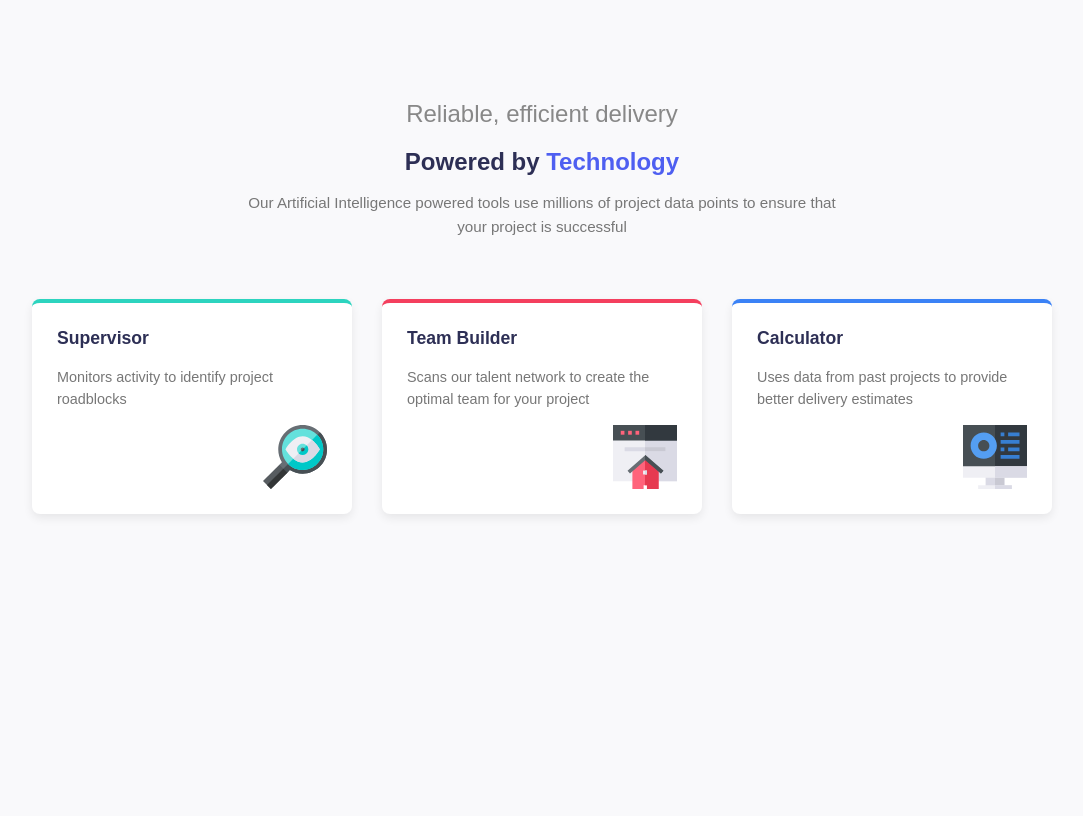
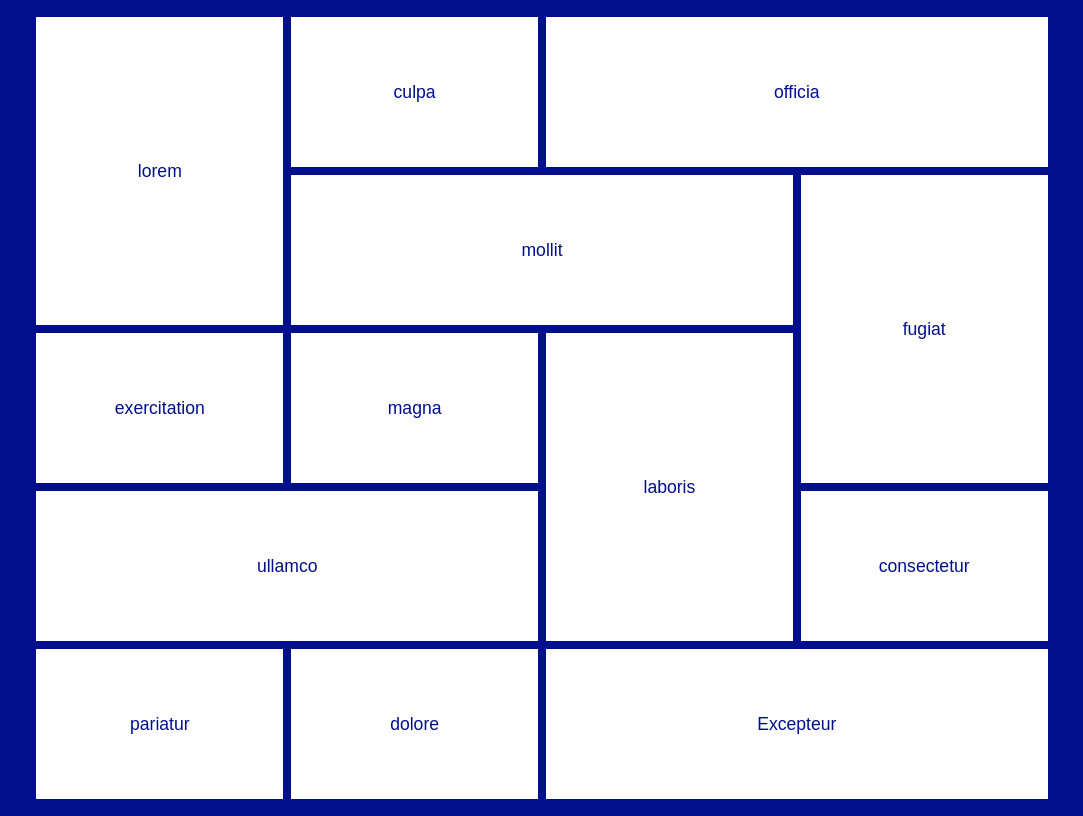
Before and after one commit to nodooo/clasroom-exercises, a plain HTML site: page index.html in a window 1280 px wide. Shown: the whole page, without its empty margins (98-1181 px from the left). Drawn offline with Linux system fonts and the light colour scheme.

Commit message:
exercise 10

```diff
--- a/css/style.css
+++ b/css/style.css
@@ -1,90 +1,93 @@
 body {
-    font-family: "Poppins", sans-serif;
-    background-color: #f9f9fb;
-    margin: 0;
-    padding: 0;
-    color: #333;
+    background: #00108c;
+    display: flex;
+    justify-content: center;
+    align-items: center;
+    min-height: 100vh;
 }
 
-.technology-section {
-    text-align: center;
-    padding: 80px 20px;
+.grid-container {
+    display: grid;
+    grid-template-columns: repeat(4, 1fr);
+    grid-template-rows: repeat(5, 150px);
+    gap: 8px;
+    background: #00108c;
+    width: 80%;
+    max-width: 1200px;
 }
 
-h2 {
-    font-weight: 400;
-    color: #888;
-    margin-bottom: 10px;
+.item {
+    background: white;
+    color: #00108c;
+    font-family: Arial, sans-serif;
+    font-size: 1.1rem;
+    display: flex;
+    align-items: center;
+    justify-content: center;
+    text-align: center;
 }
 
-h1 {
-    font-weight: 600;
-    color: #2d2f55;
-    margin-bottom: 15px;
+.lorem {
+    grid-column: 1 / 2;
+    grid-row: 1 / 3;
 }
 
-h1 span {
-    color: #4e5ff1;
+.culpa {
+    grid-column: 2 / 3;
+    grid-row: 1 / 2;
 }
 
-.subtitle {
-    color: #777;
-    max-width: 600px;
-    margin: 0 auto 60px;
-    font-size: 0.95rem;
-    line-height: 1.6;
+.officia {
+    grid-column: 3 / 5;
+    grid-row: 1 / 2;
 }
 
-.cards {
-    display: flex;
-    justify-content: center;
-    flex-wrap: wrap;
-    gap: 30px;
+.mollit {
+    grid-column: 2 / 4;
+    grid-row: 2 / 3;
 }
 
-.card {
-    background-color: #fff;
-    width: 270px;
-    padding: 25px;
-    border-radius: 8px;
-    box-shadow: 0 4px 10px rgba(0, 0, 0, 0.08);
-    position: relative;
-    transition: transform 0.3s ease;
-    text-align: left;
+.fugiat {
+    grid-column: 4 / 5;
+    grid-row: 2 / 4;
 }
 
-.card h3 {
-    margin-top: 0;
-    color: #2d2f55;
-    font-size: 1.1rem;
+.exercitation {
+    grid-column: 1 / 2;
+    grid-row: 3 / 4;
 }
 
-.card p {
-    color: #777;
-    font-size: 0.9rem;
-    line-height: 1.5;
+.magna {
+    grid-column: 2 / 3;
+    grid-row: 3 / 4;
 }
 
-.icon img {
-    margin-left: auto;
-    display: block;
+.laboris {
+    grid-column: 3 / 4;
+    grid-row: 3 / 5;
 }
 
-.border-teal {
-    border-top: 4px solid #2dd4bf;
+.ullamco {
+    grid-column: 1 / 3;
+    grid-row: 4 / 5;
 }
 
-.border-red {
-    border-top: 4px solid #f43f5e;
+.consectetur {
+    grid-column: 4 / 5;
+    grid-row: 4 / 5;
 }
 
-.border-blue {
-    border-top: 4px solid #3b82f6;
+.pariatur {
+    grid-column: 1 / 2;
+    grid-row: 5 / 6;
 }
 
-@media (max-width: 768px) {
-    .cards {
-        flex-direction: column;
-        align-items: center;
-    }
+.dolore {
+    grid-column: 2 / 3;
+    grid-row: 5 / 6;
 }
+
+.excepteur {
+    grid-column: 3 / 5;
+    grid-row: 5 / 6;
+}
--- a/index.html
+++ b/index.html
@@ -4,40 +4,26 @@
     <head>
         <meta charset="UTF-8" />
         <meta name="viewport" content="width=device-width, initial-scale=1.0" />
-        <title>exercise 8</title>
+        <title>exercise 10</title>
         <link rel="stylesheet" href="./css/style.css" />
     </head>
 
     <body>
-        <section class="technology-section">
-            <div class="container">
-                <h2>Reliable, efficient delivery</h2>
-                <h1>Powered by <span>Technology</span></h1>
-                <p class="subtitle">
-                    Our Artificial Intelligence powered tools use millions of project data points to ensure that your project is successful
-                </p>
-
-                <div class="cards">
-                    <div class="card border-teal">
-                        <h3>Supervisor</h3>
-                        <p>Monitors activity to identify project roadblocks</p>
-                        <div class="icon"><img src="./images/030-search.svg" alt=""></div>
-                    </div>
-
-                    <div class="card border-red">
-                        <h3>Team Builder</h3>
-                        <p>Scans our talent network to create the optimal team for your project</p>
-                        <div class="icon"><img src="./images/002-homepage.svg" alt=""></div>
-                    </div>
-
-                    <div class="card border-blue">
-                        <h3>Calculator</h3>
-                        <p>Uses data from past projects to provide better delivery estimates</p>
-                        <div class="icon"><img src="./images/045-software.svg" alt=""></div>
-                    </div>
-                </div>
-            </div>
-        </section>
+        <div class="grid-container">
+            <div class="item lorem">lorem</div>
+            <div class="item culpa">culpa</div>
+            <div class="item officia">officia</div>
+            <div class="item mollit">mollit</div>
+            <div class="item fugiat">fugiat</div>
+            <div class="item exercitation">exercitation</div>
+            <div class="item magna">magna</div>
+            <div class="item laboris">laboris</div>
+            <div class="item ullamco">ullamco</div>
+            <div class="item consectetur">consectetur</div>
+            <div class="item pariatur">pariatur</div>
+            <div class="item dolore">dolore</div>
+            <div class="item excepteur">Excepteur</div>
+        </div>
     </body>
 
 </html>
```
Also changed, not shown: images/002-homepage.svg (deleted), images/030-search.svg (deleted), images/045-software.svg (deleted).
